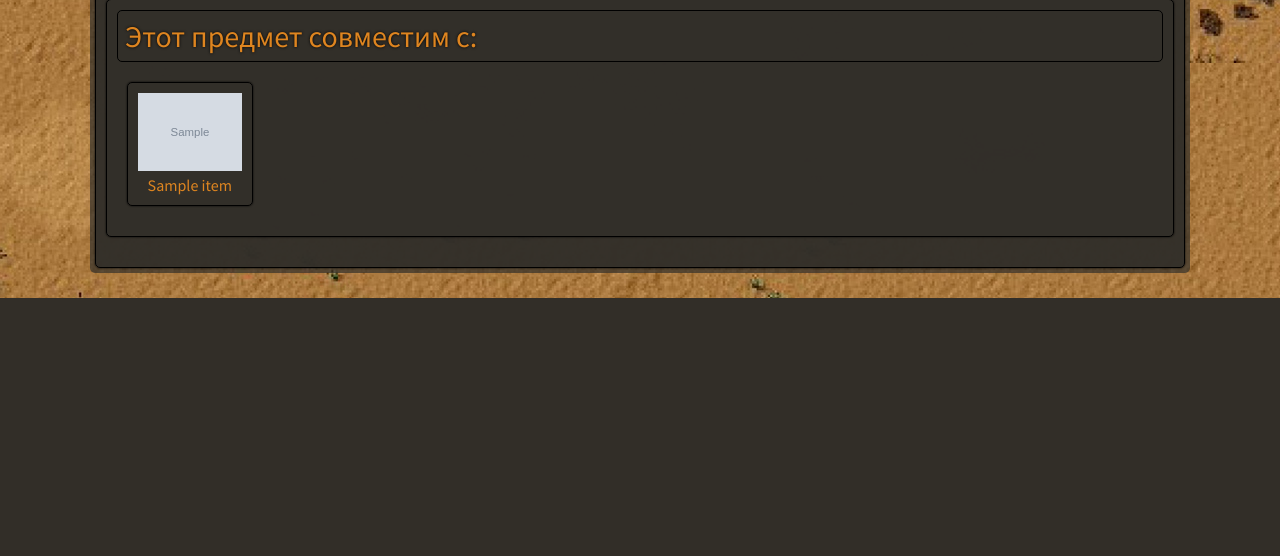
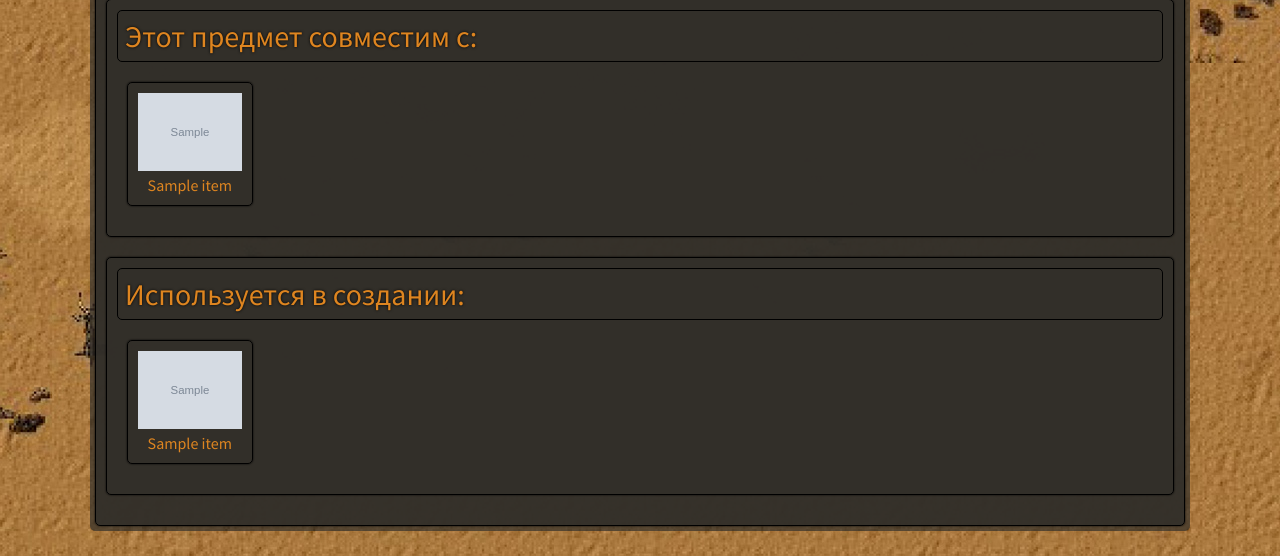
Before and after one commit to Dartamid/pof, a Django app: page /items/1/ in a window 1280 px wide. Shown: the part 2010-2566 px from the top of the page. Before the commit the page ends 2308 px from the top, so only its background shows below. Run offline with Django 4.2, Linux system fonts and the light colour scheme; tables that the repository leaves empty hold one stand-in row (values such as "Sample post"); grey boxes marked "Sample" are stand-in pictures; some libraries are stand-ins or nearby versions.

Commit message:
Add needFor

```diff
--- a/poweroffactorio/items/templates/ItemDetailPage.html
+++ b/poweroffactorio/items/templates/ItemDetailPage.html
@@ -96,6 +96,21 @@
                 </div>
             </div>
             {% endif %}
+            {% if item.requiredFor.all|length > 0 %}
+            <div class="box">
+                <div class="type_name"> Используется в создании:</div>
+                <div class="list">
+                    {% for ingredient in item.requiredFor.all %}
+                        {% for recipe in ingredient.needfor.all %}
+                            <div class="card">
+                                {% if recipe.owner.image %}<img src="{{ recipe.owner.image.url }}" alt="image">{% endif %}
+                                <a href="{% url 'item_detail' recipe.owner.pk %}"><div class="item_name">{{ recipe.owner.name }}</div></a>
+                            </div>
+                        {% endfor %}
+                    {% endfor %}
+                </div>
+            </div>
+            {% endif %}
         </div>
     </div>
 
```
